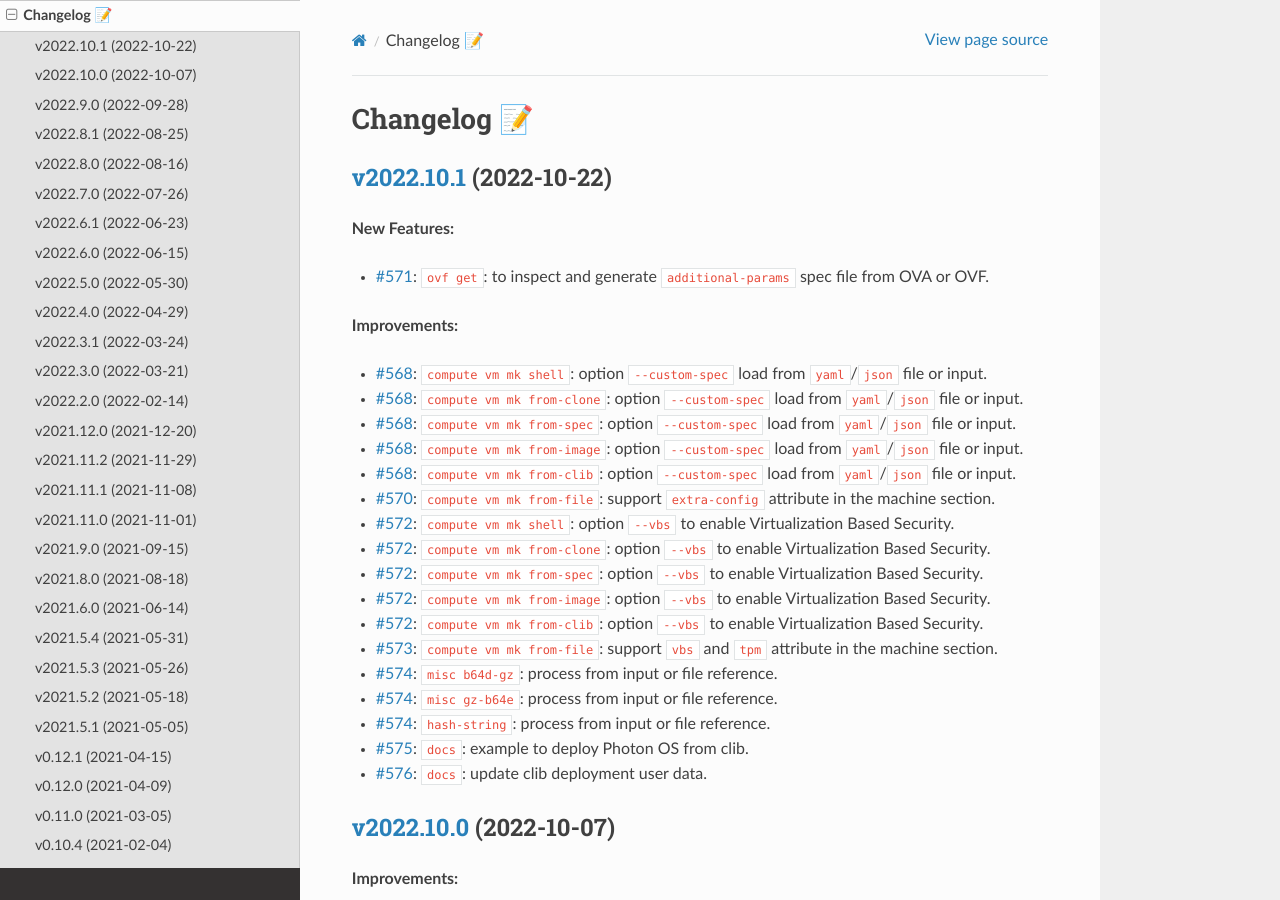
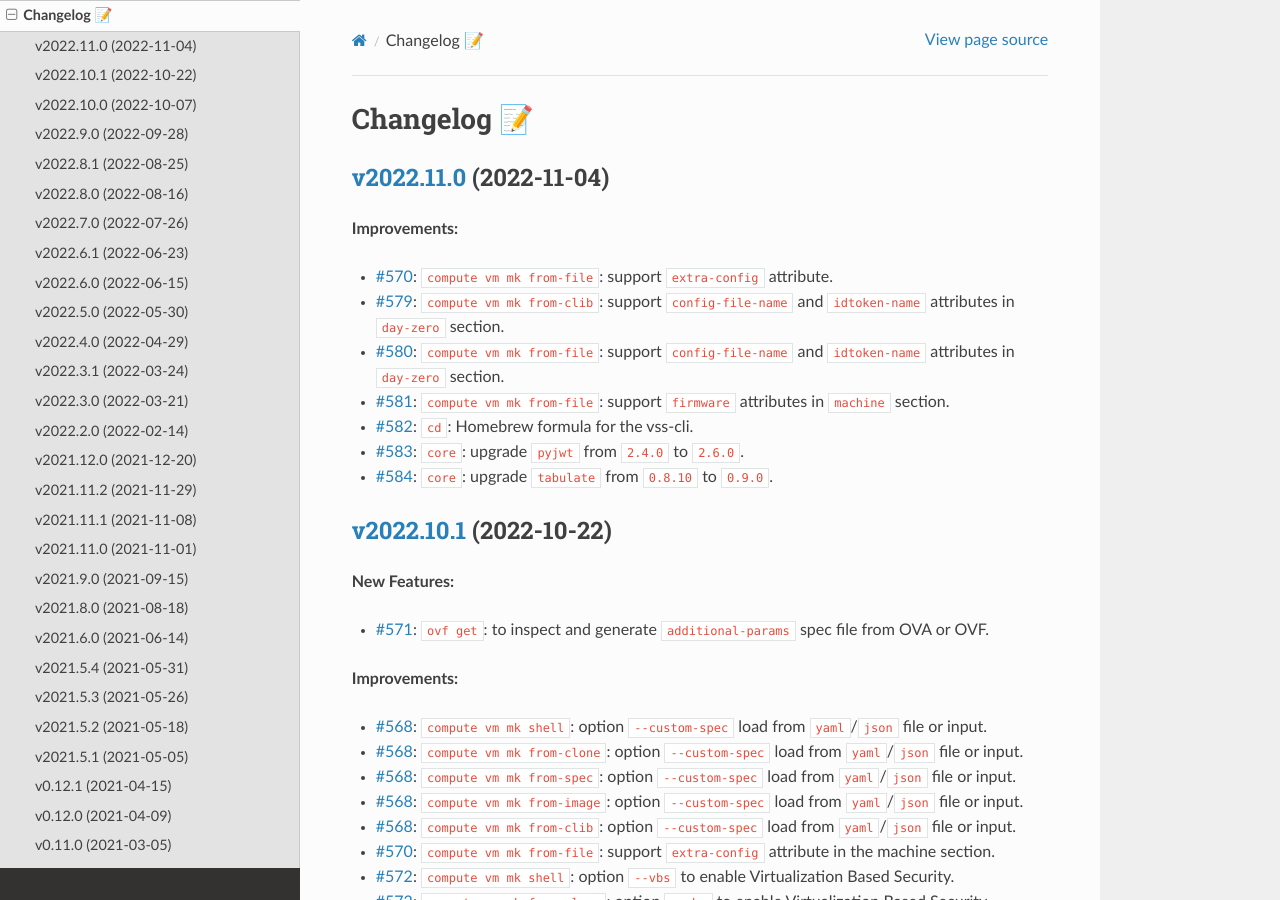
Before and after one commit to EIS-ITS/vss-cli, a Sphinx documentation site: the page built from docs/changelog.rst, in a window 1280 px wide and 900 px high. Built offline with Sphinx 7.4.7 and the Read the Docs theme 2.0.0, drawn with Linux system fonts in a browser that asks for light colours; the version number could not be read and is left out.

Commit message:
Issue #585: 🎉Version release v2022.11.0 - fixes #585

```diff
--- a/docs/changelog.rst
+++ b/docs/changelog.rst
@@ -1,6 +1,16 @@
 Changelog 📝
 ============
+`v2022.11.0 <https://gitlab-ee.eis.utoronto.ca/vss/vss-cli/tags/v2022.11.0>`_ (2022-11-04)
+------------------------------------------------------------------------------------------
+**Improvements:**
 
+- `#570 <https://gitlab-ee.eis.utoronto.ca/vss/vss-cli/issues/570>`_: ``compute vm mk from-file``: support ``extra-config`` attribute.
+- `#579 <https://gitlab-ee.eis.utoronto.ca/vss/vss-cli/issues/579>`_: ``compute vm mk from-clib``: support ``config-file-name`` and ``idtoken-name`` attributes in ``day-zero`` section.
+- `#580 <https://gitlab-ee.eis.utoronto.ca/vss/vss-cli/issues/580>`_: ``compute vm mk from-file``: support ``config-file-name`` and ``idtoken-name`` attributes in ``day-zero`` section.
+- `#581 <https://gitlab-ee.eis.utoronto.ca/vss/vss-cli/issues/581>`_: ``compute vm mk from-file``: support ``firmware`` attributes in ``machine`` section.
+- `#582 <https://gitlab-ee.eis.utoronto.ca/vss/vss-cli/issues/582>`_: ``cd``: Homebrew formula for the vss-cli.
+- `#583 <https://gitlab-ee.eis.utoronto.ca/vss/vss-cli/issues/583>`_: ``core``: upgrade ``pyjwt`` from ``2.4.0`` to ``2.6.0``.
+- `#584 <https://gitlab-ee.eis.utoronto.ca/vss/vss-cli/issues/584>`_: ``core``: upgrade ``tabulate`` from ``0.8.10`` to ``0.9.0``.
 
 `v2022.10.1 <https://gitlab-ee.eis.utoronto.ca/vss/vss-cli/tags/v2022.10.1>`_ (2022-10-22)
 ------------------------------------------------------------------------------------------
```
Also changed, not shown: CHANGELOG.md (+12 -0 lines), .bumpversion.cfg, 3 other files.
